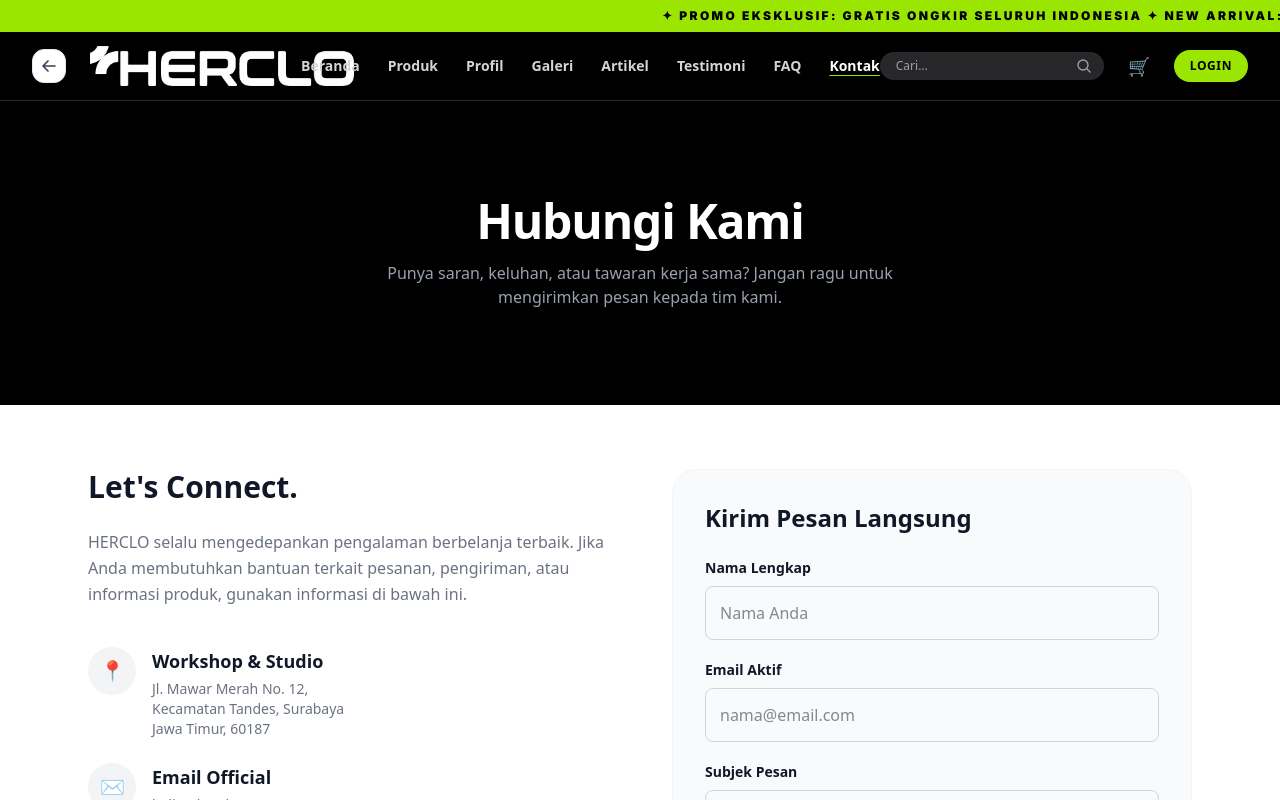
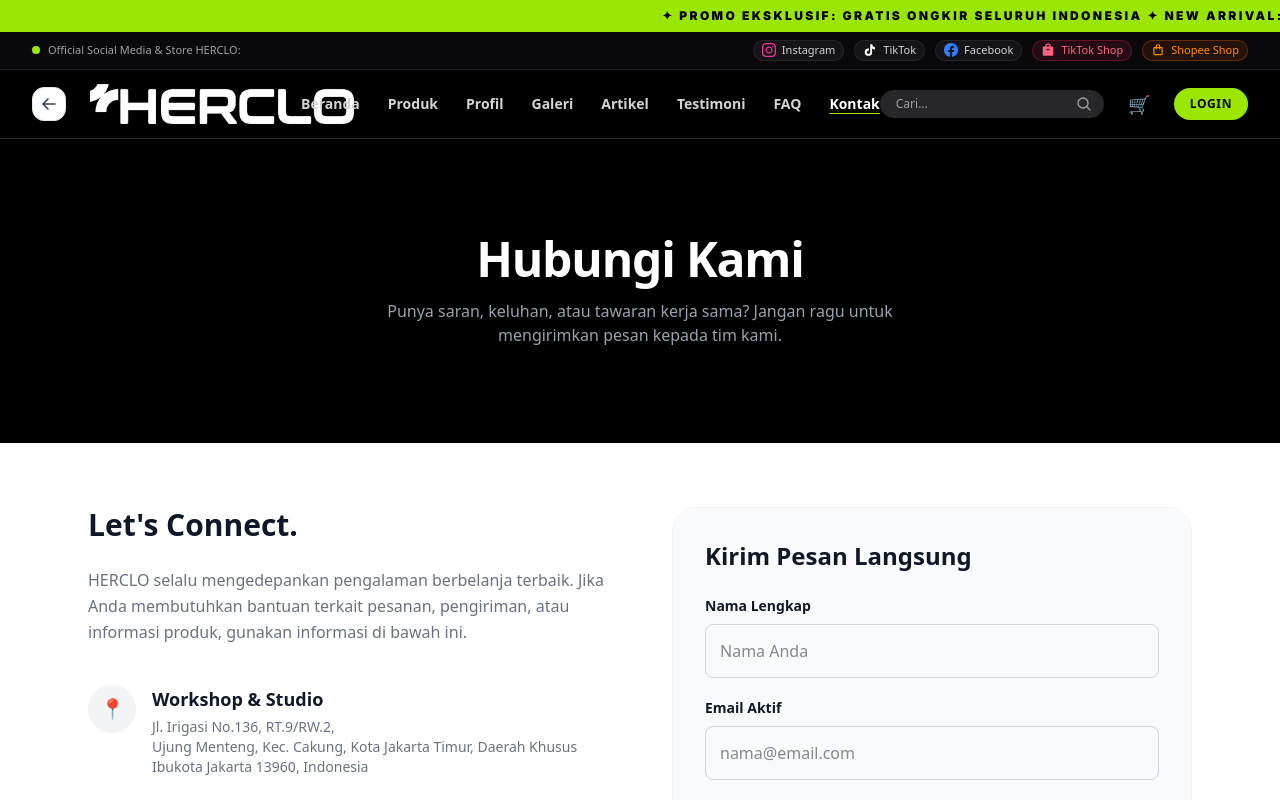
Before and after one commit to rafliputra1210/herclo-frontend, a Next.js app: page /contact in a window 1280 px wide. Shown: the top 800 px of the page. Built offline with nearby package versions, Linux system fonts and the light colour scheme.

Commit message:
tambahan sosmed

```diff
--- a/app/components/PublicHeader.tsx
+++ b/app/components/PublicHeader.tsx
@@ -19,8 +19,99 @@ export default function PublicHeader() {
     }
   };
 
+  const socialLinks = [
+    {
+      name: 'Instagram',
+      href: 'https://www.instagram.com/hercloindonesia?utm_source=qr&igsh=OXNpMW00M2hqN3Jo',
+      color: 'hover:text-pink-400 hover:border-pink-500/50',
+      iconColor: 'text-pink-500',
+      icon: (
+        <svg className="w-3.5 h-3.5 fill-current" viewBox="0 0 24 24">
+          <path d="M12 2.163c3.204 0 3.584.012 4.85.07 3.252.148 4.771 1.691 4.919 4.919.058 1.265.069 1.645.069 4.849 0 3.205-.012 3.584-.069 4.849-.149 3.225-1.664 4.771-4.919 4.919-1.266.058-1.644.07-4.85.07-3.204 0-3.584-.012-4.849-.07-3.26-.149-4.771-1.699-4.919-4.92-.058-1.265-.07-1.644-.07-4.849 0-3.204.013-3.583.07-4.849.149-3.227 1.664-4.771 4.919-4.919 1.266-.057 1.645-.069 4.849-.069zm0-2.163c-3.259 0-3.667.014-4.947.072-4.358.2-6.78 2.618-6.98 6.98-.059 1.281-.073 1.689-.073 4.948 0 3.259.014 3.668.072 4.948.2 4.358 2.618 6.78 6.98 6.98 1.281.058 1.689.072 4.948.072 3.259 0 3.668-.014 4.948-.072 4.354-.2 6.782-2.618 6.979-6.98.059-1.28.073-1.689.073-4.948 0-3.259-.014-3.667-.072-4.947-.196-4.354-2.617-6.78-6.979-6.98-1.281-.059-1.69-.073-4.949-.073zm0 5.838c-3.403 0-6.162 2.759-6.162 6.162s2.759 6.163 6.162 6.163 6.162-2.759 6.162-6.163c0-3.403-2.759-6.162-6.162-6.162zm0 10.162c-2.209 0-4-1.79-4-4 0-2.209 1.791-4 4-4s4 1.791 4 4c0 2.21-1.791 4-4 4zm6.406-11.845c-.796 0-1.441.645-1.441 1.44s.645 1.44 1.441 1.44c.795 0 1.439-.645 1.439-1.44s-.644-1.44-1.439-1.44z"/>
+        </svg>
+      )
+    },
+    {
+      name: 'TikTok',
+      href: 'https://www.tiktok.com/@herclo.indonesia?_r=1&_t=ZS-991thmAcW7b',
+      color: 'hover:text-cyan-400 hover:border-cyan-500/50',
+      iconColor: 'text-white',
+      icon: (
+        <svg className="w-3.5 h-3.5 fill-current" viewBox="0 0 24 24">
+          <path d="M19.59 6.69a4.83 4.83 0 01-3.77-4.25V2h-3.45v13.67a2.89 2.89 0 01-5.2 1.74 2.89 2.89 0 012.31-4.64c.29 0 .56.04.82.12V9.4a6.33 6.33 0 00-1-.08 6.34 6.34 0 106.34 6.34V9.38a8.16 8.16 0 004.95 1.63V7.57a4.85 4.85 0 01-1-.88z"/>
+        </svg>
+      )
+    },
+    {
+      name: 'Facebook',
+      href: 'https://www.facebook.com/share/19NYi5UF1U/',
+      color: 'hover:text-blue-400 hover:border-blue-500/50',
+      iconColor: 'text-blue-500',
+      icon: (
+        <svg className="w-3.5 h-3.5 fill-current" viewBox="0 0 24 24">
+          <path d="M24 12.073c0-6.627-5.373-12-12-12s-12 5.373-12 12c0 5.99 4.388 10.954 10.125 11.854v-8.385H7.078v-3.47h3.047V9.43c0-3.007 1.792-4.669 4.533-4.669 1.312 0 2.686.235 2.686.235v2.953H15.83c-1.491 0-1.956.925-1.956 1.874v2.25h3.328l-.532 3.47h-2.796v8.385C19.612 23.027 24 18.062 24 12.073z"/>
+        </svg>
+      )
+    },
+    {
+      name: 'TikTok Shop',
+      href: 'https://shop.tiktok.com/@herclo.official',
+      color: 'text-rose-400 hover:text-rose-300 bg-rose-500/10 hover:bg-rose-500/20 border-rose-500/30',
+      iconColor: 'text-rose-400',
+      isStore: true,
+      icon: (
+        <svg className="w-3.5 h-3.5 fill-current" viewBox="0 0 24 24">
+          <path d="M19 6h-2c0-2.76-2.24-5-5-5S7 3.24 7 6H5c-1.1 0-2 .9-2 2v12c0 1.1.9 2 2 2h14c1.1 0 2-.9 2-2V8c0-1.1-.9-2-2-2zm-7-3c1.66 0 3 1.34 3 3H9c0-1.66 1.34-3 3-3zm0 10c-1.66 0-3-1.34-3-3h2c0 .55.45 1 1 1s1-.45 1-1h2c0 1.66-1.34 3-3 3z"/>
+        </svg>
+      )
+    },
+    {
+      name: 'Shopee Shop',
+      href: 'https://shopee.co.id/herclo.official',
+      color: 'text-orange-400 hover:text-orange-300 bg-orange-500/10 hover:bg-orange-500/20 border-orange-500/30',
+      iconColor: 'text-orange-400',
+      isStore: true,
+      icon: (
+        <svg className="w-3.5 h-3.5 fill-current" viewBox="0 0 24 24">
+          <path d="M19 7h-3V6a4 4 0 0 0-8 0v1H5a1 1 0 0 0-1 1v11a2 2 0 0 0 2 2h12a2 2 0 0 0 2-2V8a1 1 0 0 0-1-1zm-9-1a2 2 0 0 1 4 0v1h-4V6zm8 13H6V9h2v1a1 1 0 0 0 2 0V9h4v1a1 1 0 0 0 2 0V9h2v10z"/>
+        </svg>
+      )
+    }
+  ];
+
   return (
     <>
+      {/* BAR ATAS HEADER: SOSMED & OFFICIAL STORE */}
+      <div className="bg-zinc-950 border-b border-zinc-800/80 text-zinc-400 text-xs px-4 md:px-8 py-1.5 flex flex-wrap justify-between items-center z-50">
+        <div className="hidden md:flex items-center gap-2 text-[11px] font-medium text-zinc-400">
+          <span className="inline-block w-2 h-2 rounded-full bg-lime-400 animate-pulse"></span>
+          <span>Official Social Media & Store HERCLO:</span>
+        </div>
+
+        <div className="flex items-center justify-between md:justify-end w-full md:w-auto gap-2 sm:gap-3 text-xs overflow-x-auto custom-scrollbar py-0.5">
+          <span className="md:hidden text-[10px] font-bold text-lime-400 uppercase tracking-wider shrink-0">Official Store:</span>
+          <div className="flex items-center gap-1.5 sm:gap-2.5 shrink-0">
+            {socialLinks.map((item) => (
+              <a
+                key={item.name}
+                href={item.href}
+                target="_blank"
+                rel="noopener noreferrer"
+                className={`flex items-center gap-1.5 transition-all border px-2 py-0.5 rounded-full text-[11px] font-medium ${
+                  item.isStore
+                    ? item.color
+                    : `bg-zinc-900/80 hover:bg-zinc-900 border-zinc-800/90 text-zinc-300 ${item.color}`
+                }`}
+                title={item.name}
+              >
+                <span className={item.iconColor}>{item.icon}</span>
+                <span className="whitespace-nowrap">{item.name}</span>
+              </a>
+            ))}
+          </div>
+        </div>
+      </div>
+
       <header className="bg-black border-b border-zinc-800 px-4 md:px-8 py-3 flex justify-between items-center sticky top-0 z-40 shadow-xs">
         <div className="flex items-center gap-3 md:gap-6">
           {pathname !== '/' && (
@@ -147,6 +238,31 @@ export default function PublicHeader() {
                   </Link>
                 </div>
 
+                {/* Grup Official Store & Social Media (Mobile Sidebar) */}
+                <div className="space-y-2">
+                  <div className="px-3 pb-1">
+                    <p className="text-[10px] font-black text-slate-500 uppercase tracking-widest">Official Store & Socials</p>
+                  </div>
+                  <div className="grid grid-cols-2 gap-2 px-1">
+                    {socialLinks.map((item) => (
+                      <a
+                        key={`sidebar-${item.name}`}
+                        href={item.href}
+                        target="_blank"
+                        rel="noopener noreferrer"
+                        className={`flex items-center gap-2 px-3 py-2 rounded-xl text-xs font-medium border transition-all ${
+                          item.isStore
+                            ? item.color
+                            : 'bg-slate-800/80 hover:bg-slate-800 border-slate-700/60 text-slate-200 hover:text-white'
+                        }`}
+                      >
+                        <span className={item.iconColor}>{item.icon}</span>
+                        <span className="truncate">{item.name}</span>
+                      </a>
+                    ))}
+                  </div>
+                </div>
+
                 {/* Grup Eksplorasi */}
                 <div className="space-y-2">
                   <div className="px-3 pb-1">
--- a/app/contact/page.tsx
+++ b/app/contact/page.tsx
@@ -43,7 +43,7 @@ export default function ContactPage() {
               <div className="w-12 h-12 bg-gray-100 rounded-full flex items-center justify-center shrink-0 text-xl">📍</div>
               <div>
                 <h4 className="font-bold text-lg">Workshop & Studio</h4>
-                <p className="text-gray-500 text-sm mt-1">Jl. Mawar Merah No. 12,<br/>Kecamatan Tandes, Surabaya<br/>Jawa Timur, 60187</p>
+                <p className="text-gray-500 text-sm mt-1">Jl. Irigasi No.136, RT.9/RW.2,<br/> Ujung Menteng, Kec. Cakung, Kota Jakarta Timur, Daerah Khusus Ibukota Jakarta 13960, Indonesia</p>
               </div>
             </div>
 
```
